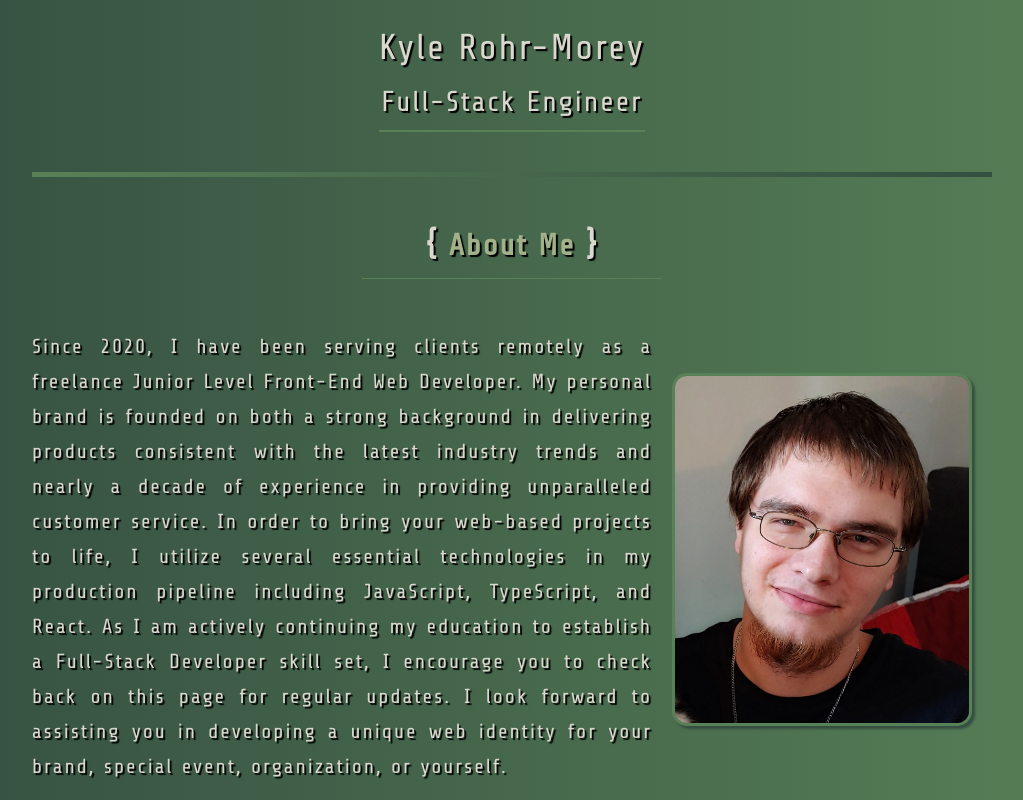
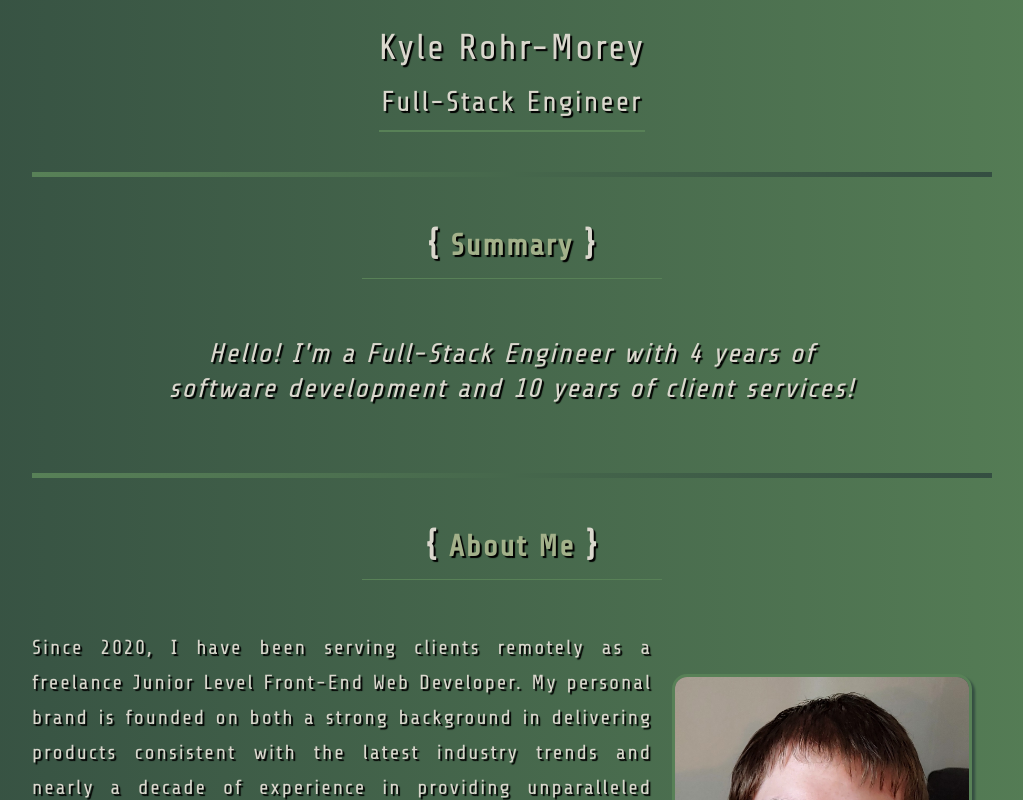
Before and after one commit to theGreatKyle1994/portfolio-v2, a React (Vite) app: page / in a window 1280 px wide. Shown: the top 800 px of the page, without its empty margins (128-1151 px from the left). Built offline with nearby package versions, Linux system fonts and the light colour scheme.

Commit message:
add summary section

```diff
--- a/src/App.jsx
+++ b/src/App.jsx
@@ -1,6 +1,7 @@
 import "./App.css";
 import svgIcons from "./UI/SvgIcons";
 import Header from "./components/Header";
+import Summary from "./components/Summary";
 import AboutMe from "./components/AboutMe";
 import Work from "./components/Work";
 import HardSkills from "./components/HardSkills";
@@ -12,6 +13,7 @@ const App = () => {
   return (
     <main className={"mainBody"}>
       <Header />
+      <Summary />
       <AboutMe />
       <Work />
       <HardSkills icons={svgIcons} />
--- a/src/components/Projects.jsx
+++ b/src/components/Projects.jsx
@@ -13,7 +13,7 @@ const Projects = () => {
     <Card title={"Projects"}>
       <div className={"projectContainer"}>
         <ProjectTile
-          title={"Project-Alpha | Open Source"}
+          title={"Project-Alpha"}
           url={"https://github.com/theGreatKyle1994/project-alpha/tree/dev"}
           imgUrl={projectAlpha}
         />
--- /dev/null
+++ b/src/components/Summary.css
@@ -0,0 +1,9 @@
+.summary-container {
+  width: 75%;
+}
+
+.summary {
+  font-size: 2.25em;
+  text-align: center;
+  font-style: italic;
+}
--- /dev/null
+++ b/src/components/Summary.jsx
@@ -0,0 +1,17 @@
+import Card from "../UI/Card";
+import "./Summary.css";
+
+const Summary = () => {
+  return (
+    <Card title={"Summary"}>
+      <div className="summary-container">
+        <p className="summary">
+          Hello! I'm a Full-Stack Engineer with 4 years of software development
+          and 10 years of client services!
+        </p>
+      </div>
+    </Card>
+  );
+};
+
+export default Summary;
```
